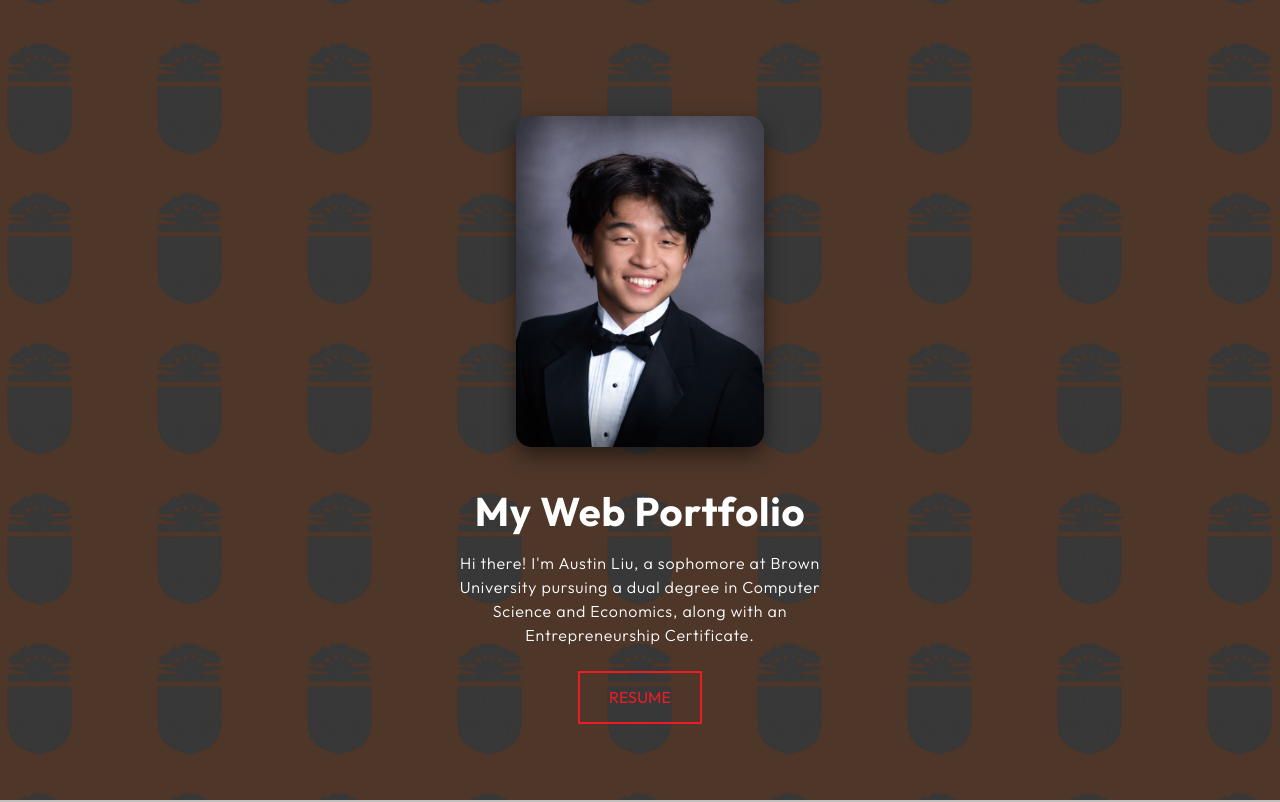
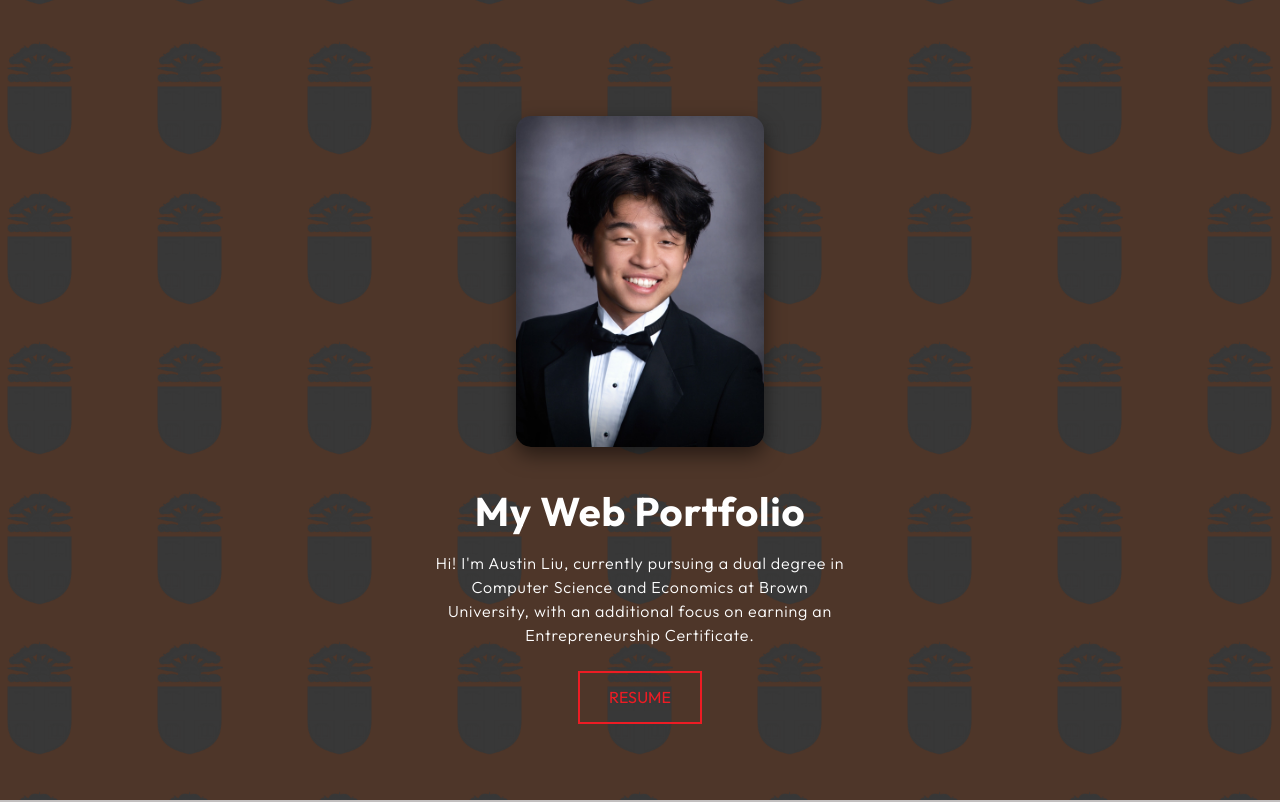
Before and after one commit to austinliu05/my-web-portfolio, a React (Create React App) app: page / in a window 1280 px wide. Shown: the top 802 px of the page. Built offline with nearby package versions, Linux system fonts and the light colour scheme.

Commit message:
Edit the intro

```diff
--- a/src/components/intro/intro_section.tsx
+++ b/src/components/intro/intro_section.tsx
@@ -5,13 +5,11 @@ const IntroSection: React.FC = () => {
     <section className="section-intro">
       <div className="bio-container">
         <div className="headshot-container">
-          <img className='headshot' src={`${process.env.PUBLIC_URL}/assets/headshot.jpg`} alt="Austin Liu"/>
+          <img className='headshot' src={`${process.env.PUBLIC_URL}/assets/headshot.jpg`} alt="Austin Liu" />
         </div>
         <h1>My Web Portfolio</h1>
         <p className="bio py-2">
-            Hi there! I'm Austin Liu, a sophomore at Brown University pursuing a
-            dual degree in Computer Science and Economics, along with an
-            Entrepreneurship Certificate.
+          Hi! I'm Austin Liu, currently pursuing a dual degree in Computer Science and Economics at Brown University, with an additional focus on earning an Entrepreneurship Certificate.
         </p>
         <div className="resume">
           <a
```
Lines whose indentation alone changed are shown as unchanged.
